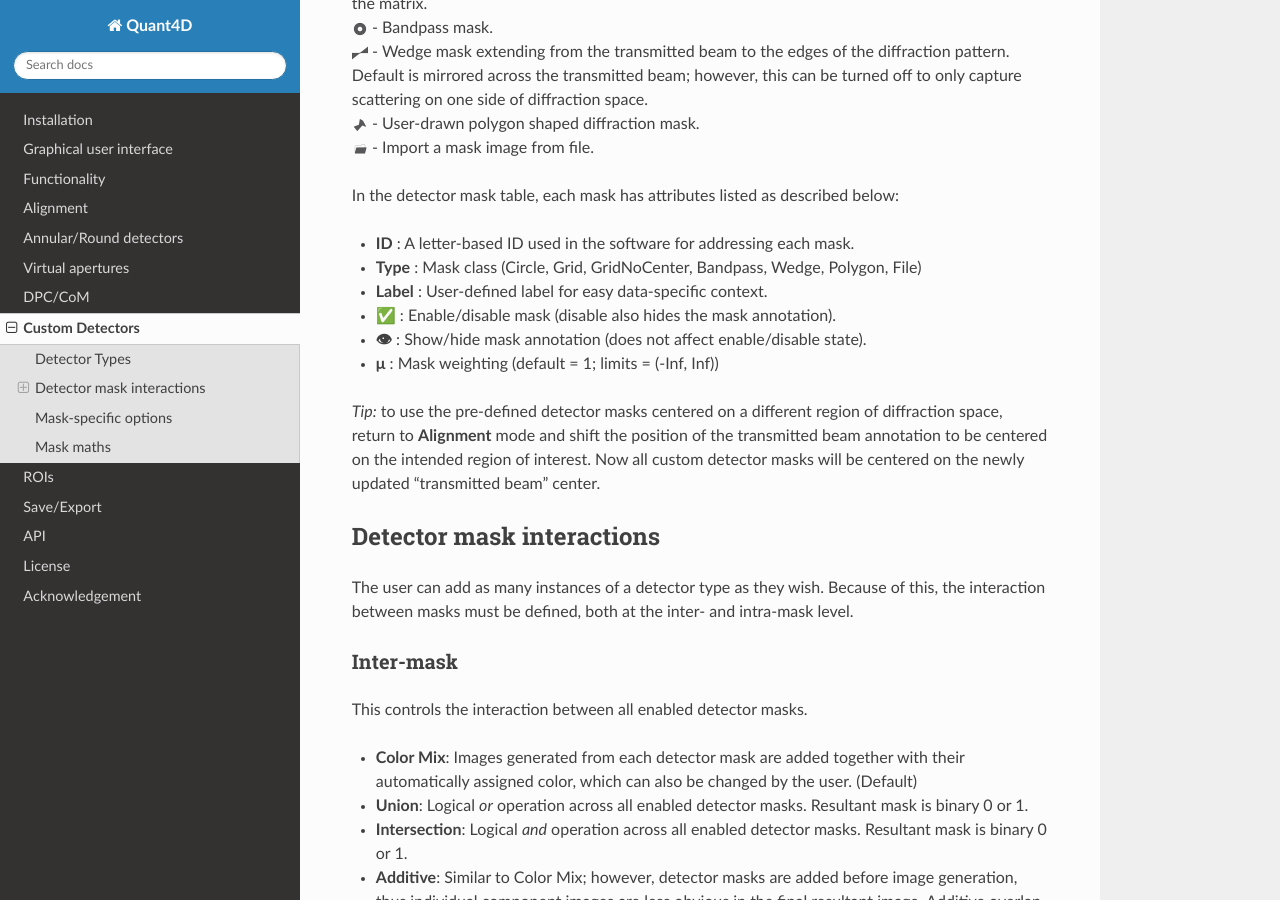
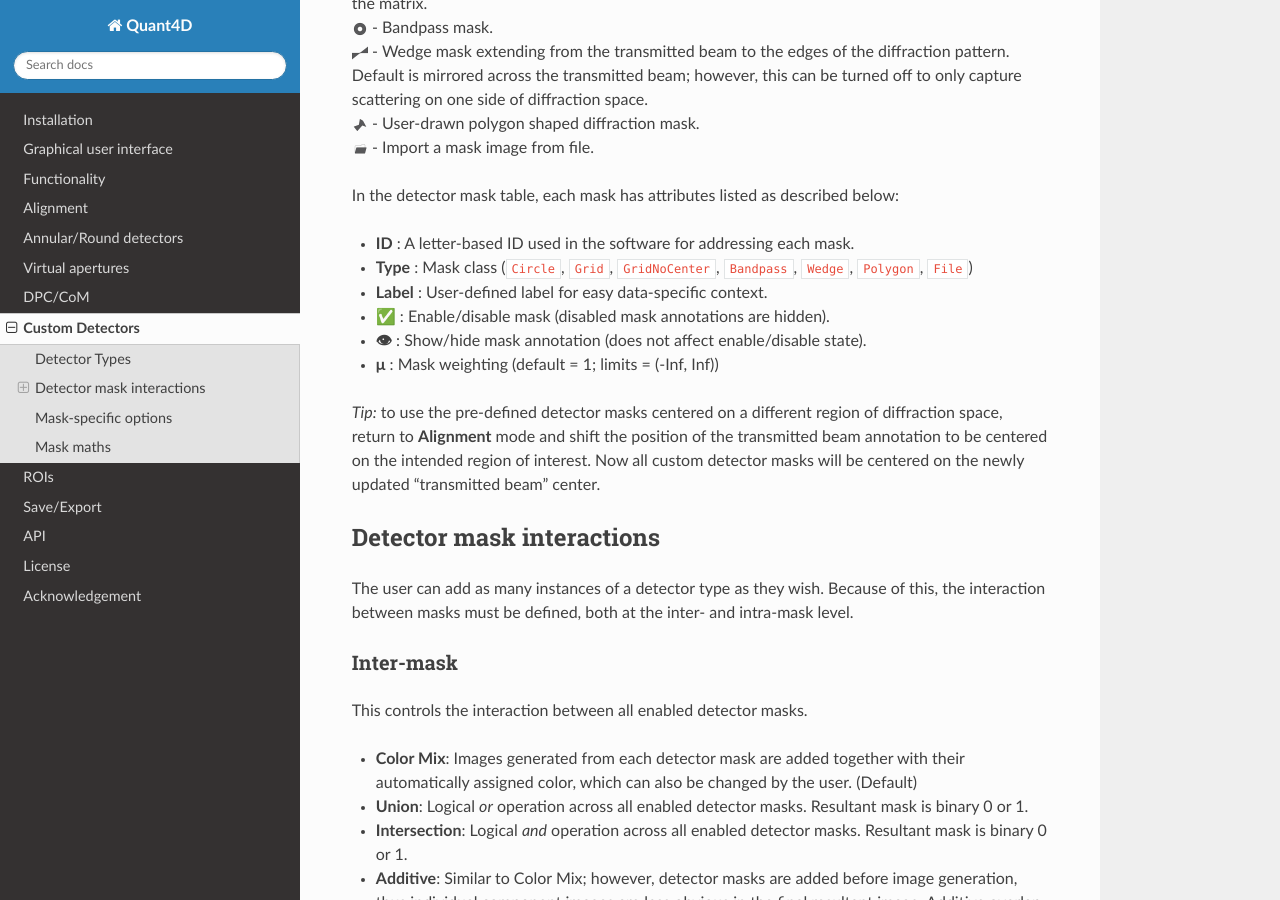
Before and after one commit to bryandesser/Quant4D, a Sphinx documentation site: the page built from docs/source/custom_apertures.rst, in a window 1280 px wide and 900 px high, scrolled down 488 px. Built offline with Sphinx 7.4.7 and the Read the Docs theme 3.1.0, drawn with Linux system fonts in a browser that asks for light colours; formulas are drawn with MathJax 3.

Commit message:
modified:   docs/source/custom_apertures.rst

```diff
--- a/docs/source/custom_apertures.rst
+++ b/docs/source/custom_apertures.rst
@@ -84,10 +84,10 @@ At present, all pre-defined masks are centered on the transmitted beam.
 In the detector mask table, each mask has attributes listed as described below:
 
 * **ID** : A letter-based ID used in the software for addressing each mask.
-* **Type** : Mask class (Circle, Grid, GridNoCenter, Bandpass, Wedge, Polygon,
-  File)
+* **Type** : Mask class (``Circle``, ``Grid``, ``GridNoCenter``, ``Bandpass``,
+  ``Wedge``, ``Polygon``, ``File``)
 * **Label** : User-defined label for easy data-specific context.
-* **✅** : Enable/disable mask (disable also hides the mask annotation).
+* **✅** : Enable/disable mask (disabled mask annotations are hidden).
 * **👁** : Show/hide mask annotation (does not affect enable/disable state).
 * **μ** : Mask weighting (default = 1; limits = (-Inf, Inf))
 
```
